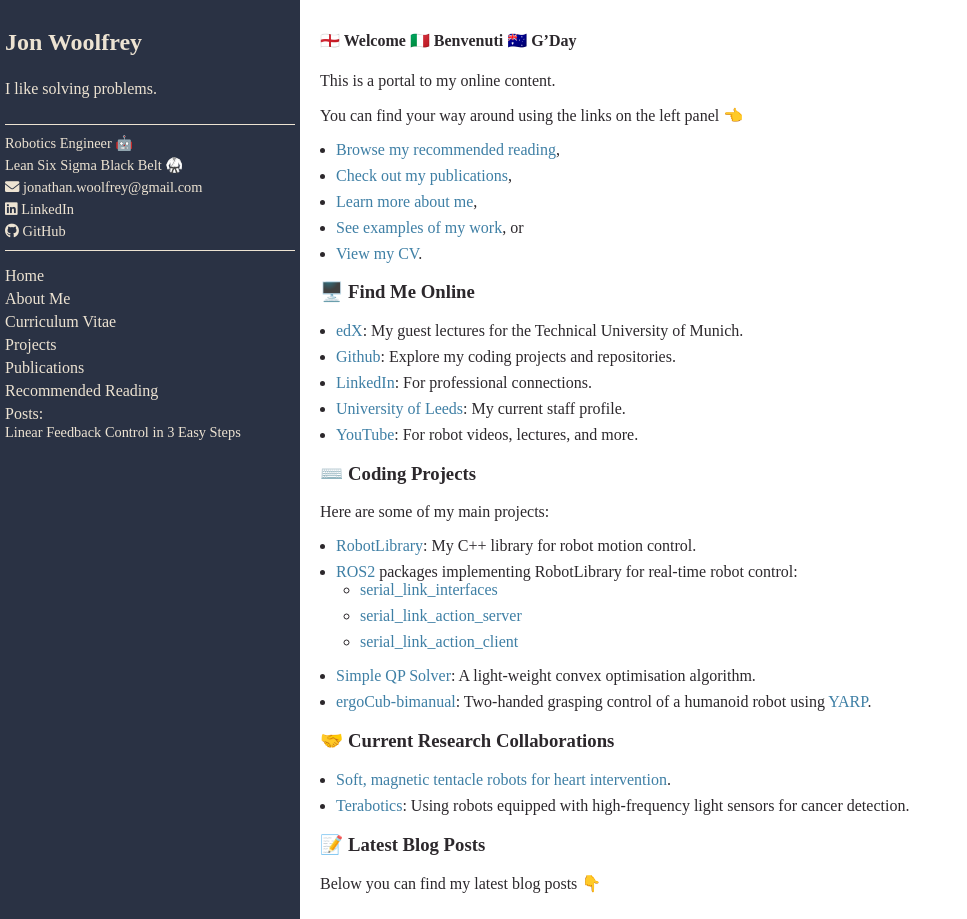
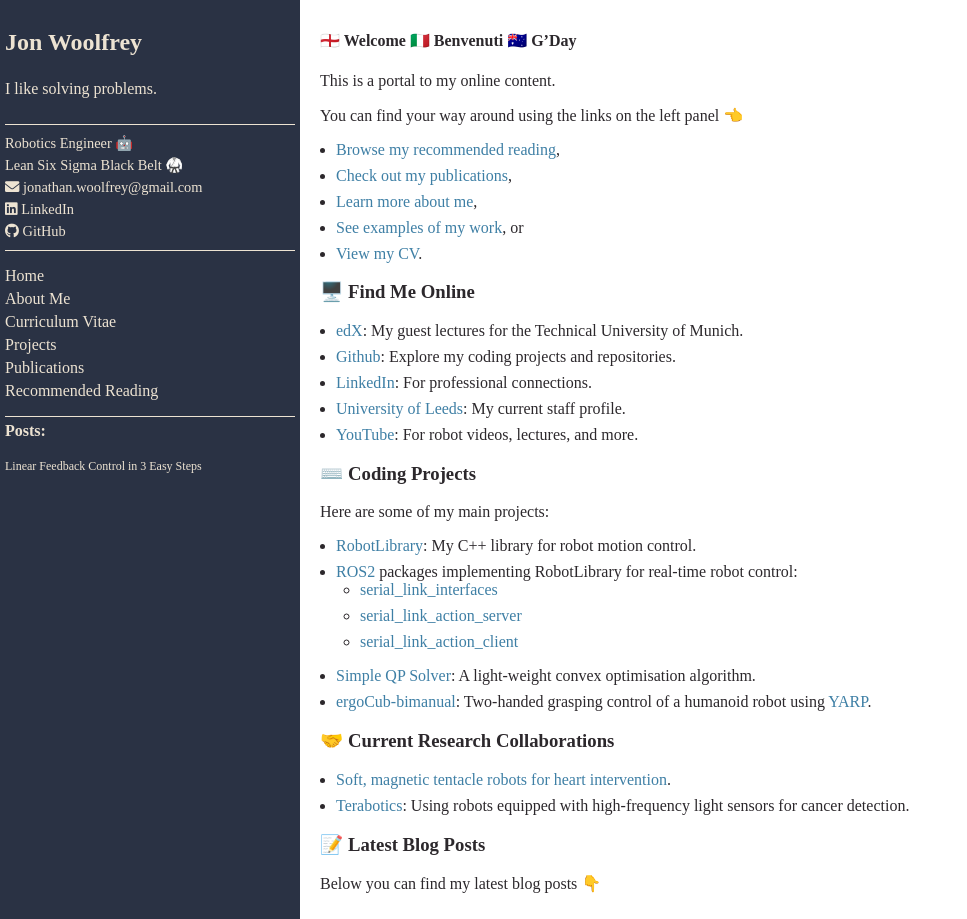
Before and after one commit to Woolfrey/woolfrey.github.io, a Jekyll site: the page built from README.md, in a window 1280 px wide. Shown: the whole page, without its empty margins (0-967 px from the left). Built offline with Jekyll 4.4.1, drawn with Linux system fonts in a browser that asks for light colours; our own code applies the rules of GitHub Pages for plain Markdown files.

Commit message:
Modifying sidebar for cleaner look

```diff
--- a/_includes/sidebar.html
+++ b/_includes/sidebar.html
@@ -5,12 +5,13 @@
   <li><a href="/projects/">Projects</a></li>
   <li><a href="/publications/">Publications</a></li>
   <li><a href="/reading/">Recommended Reading</a></li>
-  <li>
-    <a href="#">Posts:</a>
-    <ul class="sidebar-submenu">
-      {% for post in site.posts %}
-        <li><a href="{{ post.url }}">{{ post.title }}</a></li>
-      {% endfor %}
-    </ul>
-  </li>
 </ul>
+
+<div class="sidebar-posts">
+  <span>Posts:</span>
+  <ul class="sidebar-submenu">
+    {% for post in site.posts %}
+      <li><a href="{{ post.url }}">{{ post.title }}</a></li>
+    {% endfor %}
+  </ul>
+</div>
--- a/assets/main.css
+++ b/assets/main.css
@@ -15,7 +15,6 @@
   Moth:         #D2CBAF;
   OliveNight:   #535040;
 */
-
 
 /*****************************************
  * Base Layout
@@ -182,32 +181,6 @@
 }
 
 /*****************************************
- * Sidebar Navigation Links
- *****************************************/
-.sidebar ul {
-  padding: 0;
-  list-style: none;
-}
-
-.sidebar ul li {
-  margin-bottom: 5px;
-}
-
-.sidebar ul li a {
-  color: var(--AntiqueWhite);
-  text-decoration: none;
-}
-
-.sidebar ul li a:hover {
-  color: var(--SuperLemon);
-  text-decoration: underline;
-}
-
-.sidebar-submenu a {
-  font-size: 0.9rem;
-}
-
-/*****************************************
  * Sidebar Info Box
  *****************************************/
 .sidebar-info {
@@ -236,6 +209,45 @@
 }
 
 /*****************************************
+ * Sidebar Navigation Links
+ *****************************************/
+.sidebar ul {
+  padding: 0;
+  list-style: none;
+}
+
+.sidebar ul li {
+  margin-bottom: 5px;
+}
+
+.sidebar ul li a {
+  color: var(--AntiqueWhite);
+  text-decoration: none;
+}
+
+.sidebar ul li a:hover {
+  color: var(--SuperLemon);
+  text-decoration: underline;
+}
+
+.sidebar-posts {
+  margin: 10px 0;
+  padding: 5px 0;
+  border-top: 1px solid var(--AntiqueWhite);
+}
+
+.sidebar-posts > span {
+  color: var(--AntiqueWhite);
+  font-weight: bold;
+  display: block;
+  margin-bottom: 5px;
+}
+
+.sidebar-submenu a {
+  font-size: 0.75rem;
+}
+
+/*****************************************
  * Comments Section
  *****************************************/
 #comments {
```
Also changed, not shown: _layouts/default.html (line endings or trailing spaces).
